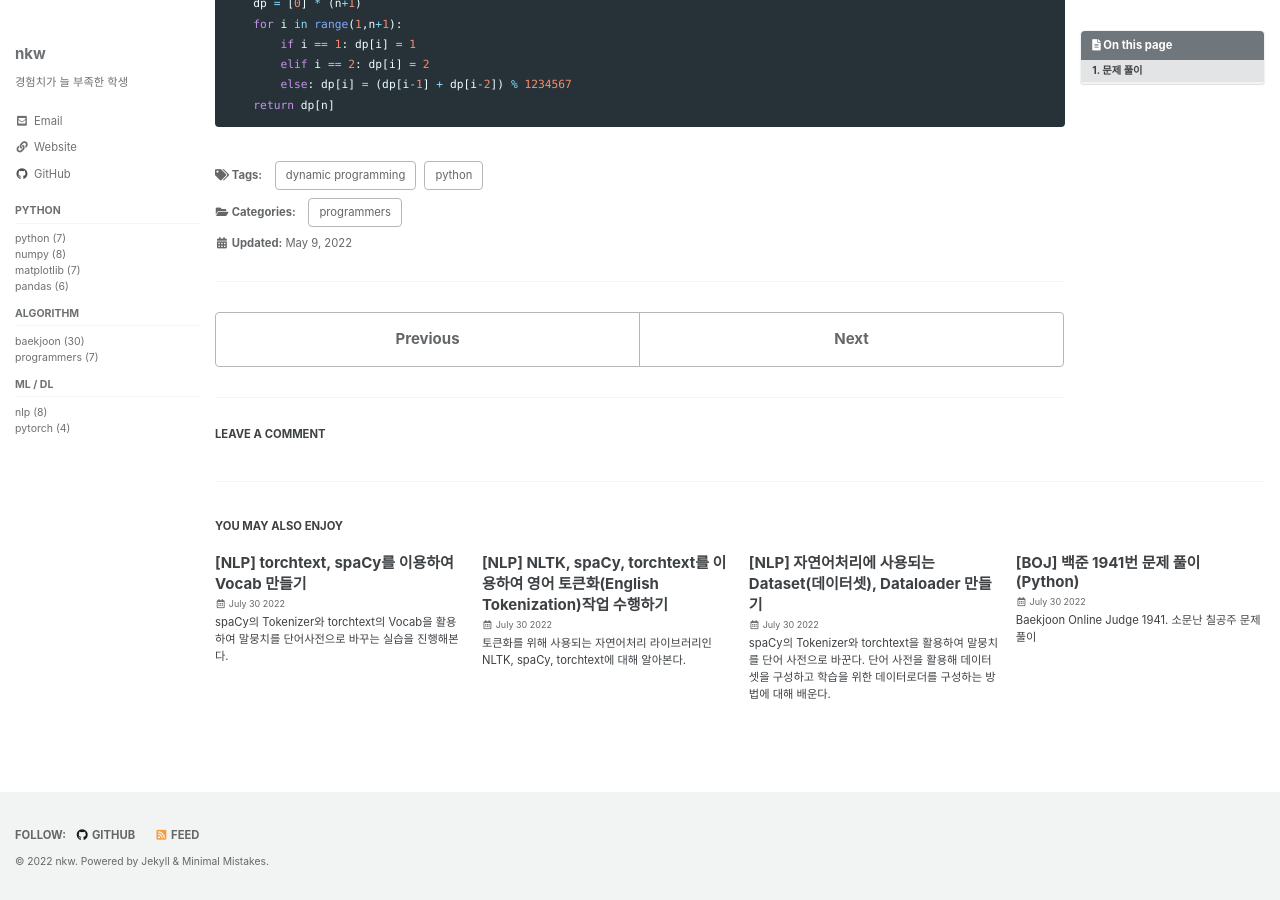
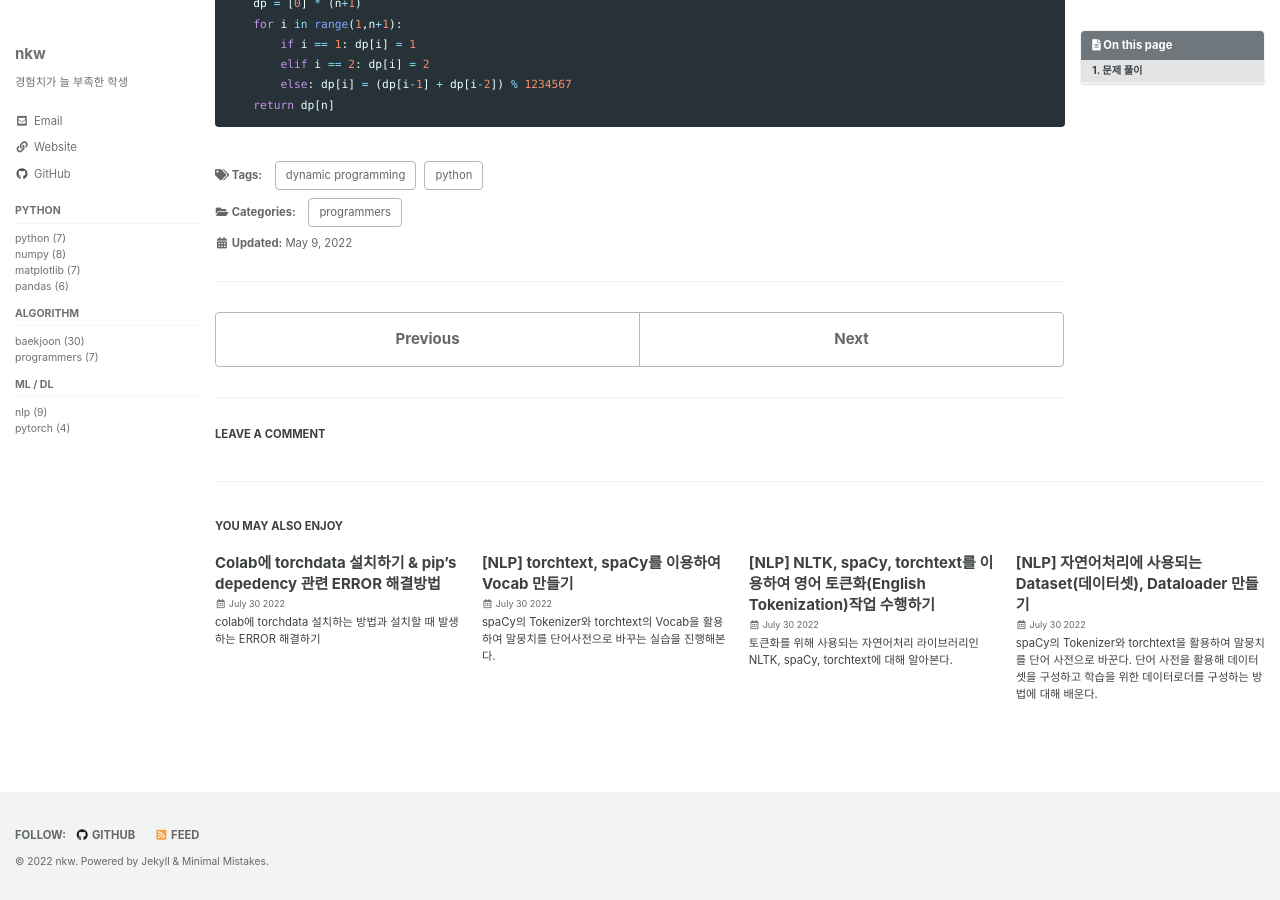
Before and after one commit to nkw011/nkw011.github.io, a Jekyll site: the page built from _posts/2022-05-09-programmers-12914.md, in a window 1280 px wide and 900 px high, scrolled down 526 px. Built offline with Jekyll 4.4.1, drawn with Linux system fonts in a browser that asks for light colours; cached includes are drawn as plain includes; formulas are drawn with MathJax 3; comment, search, counter and statistics services are not loaded; some of the changed lines change nothing that is shown.

Commit message:
add torchdata post
fix typo in nlp-vocab post

````diff
--- a/_posts/2022-07-30-nlp-Vocab.md
+++ b/_posts/2022-07-30-nlp-Vocab.md
@@ -13,8 +13,6 @@ tags:
 sidebar:
     nav: sidebarTotal
 ---
-
-# torchtext, spaCy를 이용하여 Vocab 만들기
 
 torchtext, spaCy를 활용하여 Vocab을 만드는 실습해볼 것이다.
 
--- /dev/null
+++ b/_posts/2022-07-30-torchdata.md
@@ -0,0 +1,29 @@
+---
+title: "Colab에 torchdata 설치하기 & pip's depedency 관련 ERROR 해결방법"
+excerpt: "colab에 torchdata 설치하는 방법과 설치할 때 발생하는 ERROR 해결하기"
+use_math: true
+toc: true
+toc_sticky: true
+categories:
+    - nlp
+tags:
+    - colab
+    - torchdata
+sidebar:
+    nav: sidebarTotal
+---
+
+torchtext의 데이터셋을 불러오려면 먼저 torchdata를 설치해야합니다.
+* 호환성의 문제가 있을 수 있으므로 PyTorch의 version에 적합한 version을 설치해야합니다.
+* [torchdata Version 호환성 확인하기](https://github.com/pytorch/data#version-compatibility)
+
+torchdata를 설치할 때 아래와 같은 ERROR가 발생할 수 있습니다.
+```
+ERROR: pip's dependency resolver does not currently take into account all the packages that are installed. This behaviour is the source of the following dependency conflicts.
+datascience 0.10.6 requires folium==0.2.1, but you have folium 0.8.3 which is incompatible.
+```
+호환성 관련 ERROR 표시로 folium 0.2.1. 버전을 설치하면 해결할 수 있습니다. 이 때 호환성 관련 ERROR 표시가 나오더라도 torchdata가 설치될 수 있으니 삭제한 후 재설치하면 됩니다.
+
+* folium==0.2.1을 먼저 설치한 다음 torchdata를 재설치합니다.
+    * 설치된 경우 torchdata를 삭제한 후 folium부터 다시 설치합니다.
+* colab을 사용하고 있는 경우 런타임을 재실행한 다음 순서대로 설치하면 됩니다.
````
